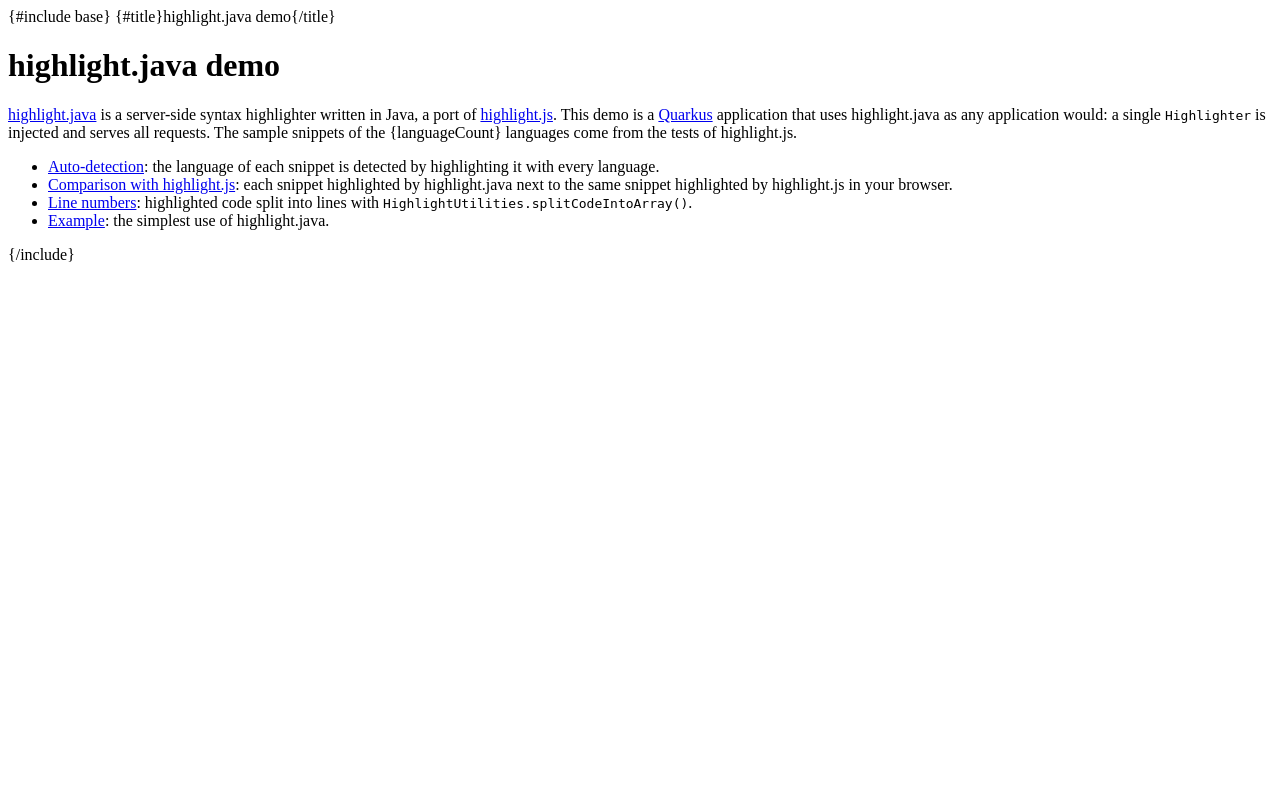
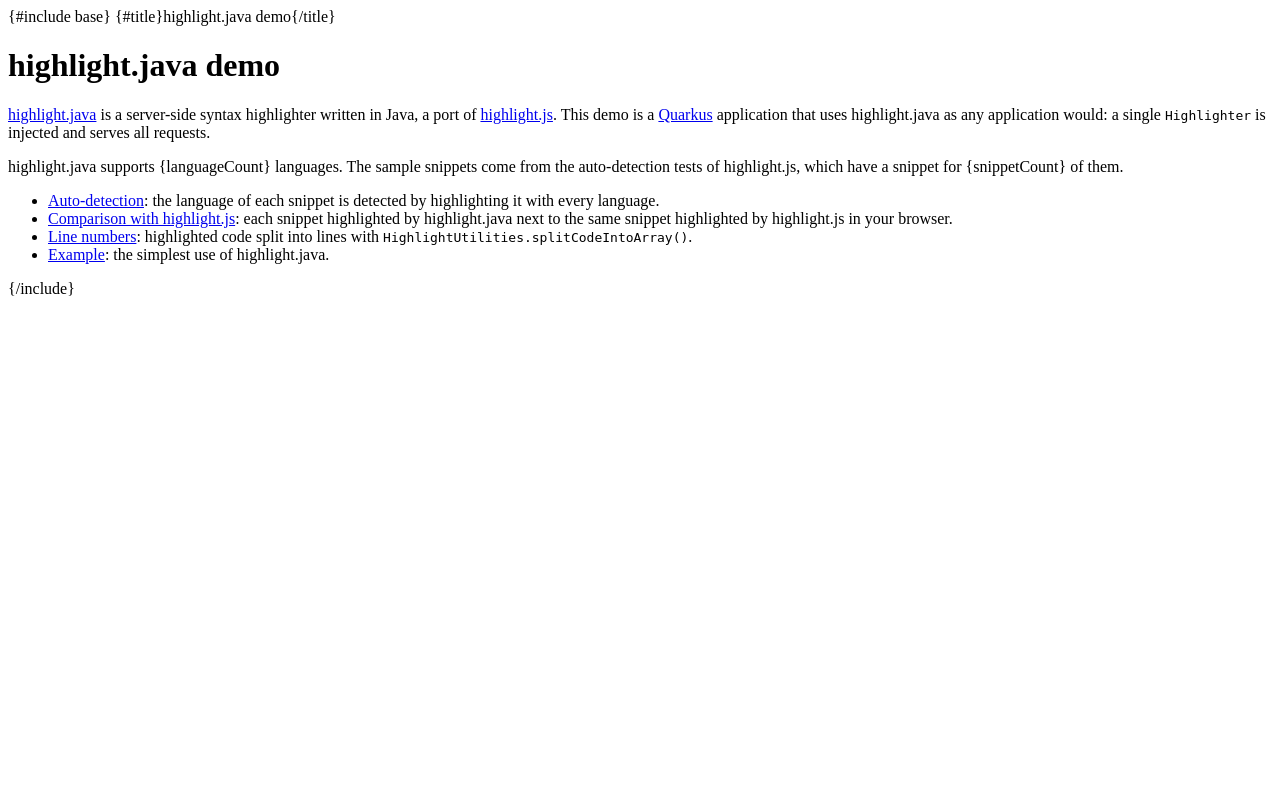
Before and after one commit to scrivo/highlight.java, a Spring app: page /DemoResource/index in a window 1280 px wide. Run offline with Thymeleaf, Linux system fonts and the light colour scheme; the template is opened without the code that fills it, so the values that code supplies are empty.

Commit message:
Show the number of supported languages in the demo
The demo showed the number of languages with a sample snippet (187),
which read as the number of supported languages (190). The README
mentions 190 languages.

Co-Authored-By: Claude Opus 5.5 <noreply@anthropic.com>

```diff
--- a/demo/src/main/java/org/scrivo/highlight/demo/DemoResource.java
+++ b/demo/src/main/java/org/scrivo/highlight/demo/DemoResource.java
@@ -32,7 +32,7 @@ public class DemoResource {
 	/** The templates in {@code templates/DemoResource/}. */
 	@CheckedTemplate
 	static class Templates {
-		static native TemplateInstance index(int languageCount);
+		static native TemplateInstance index(int languageCount, int snippetCount);
 
 		static native TemplateInstance detect(List<String> languages, List<String> styles);
 
@@ -66,7 +66,7 @@ public class DemoResource {
 
 	@GET
 	public TemplateInstance index() {
-		return Templates.index(snippets.languages().size());
+		return Templates.index(Highlighter.listBundledLanguages().size(), snippets.languages().size());
 	}
 
 	/** Auto-detection of all languages (demo.php). */
--- a/demo/src/main/resources/templates/DemoResource/index.html
+++ b/demo/src/main/resources/templates/DemoResource/index.html
@@ -6,8 +6,12 @@
 	<a href="https://github.com/scrivo/highlight.java">highlight.java</a> is a server-side syntax highlighter
 	written in Java, a port of <a href="https://highlightjs.org">highlight.js</a>. This demo is a
 	<a href="https://quarkus.io">Quarkus</a> application that uses highlight.java as any application would: a
-	single <code>Highlighter</code> is injected and serves all requests. The sample snippets of the
-	{languageCount} languages come from the tests of highlight.js.
+	single <code>Highlighter</code> is injected and serves all requests.
+</p>
+
+<p>
+	highlight.java supports {languageCount} languages. The sample snippets come from the auto-detection tests
+	of highlight.js, which have a snippet for {snippetCount} of them.
 </p>
 
 <ul>
```
Also changed, not shown: README.md, 1 other file.
